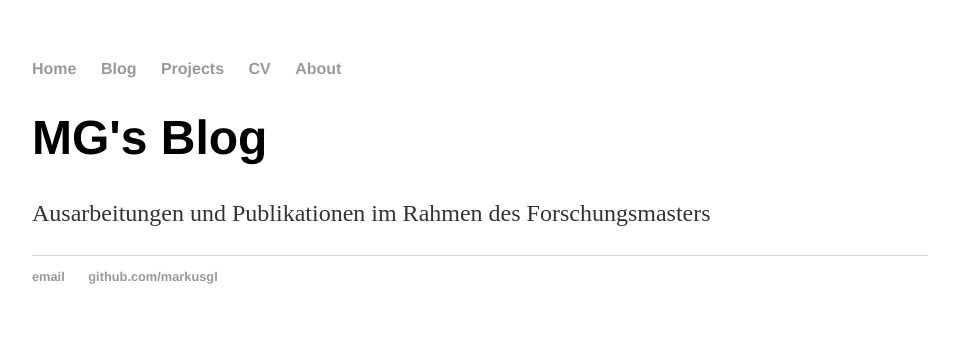
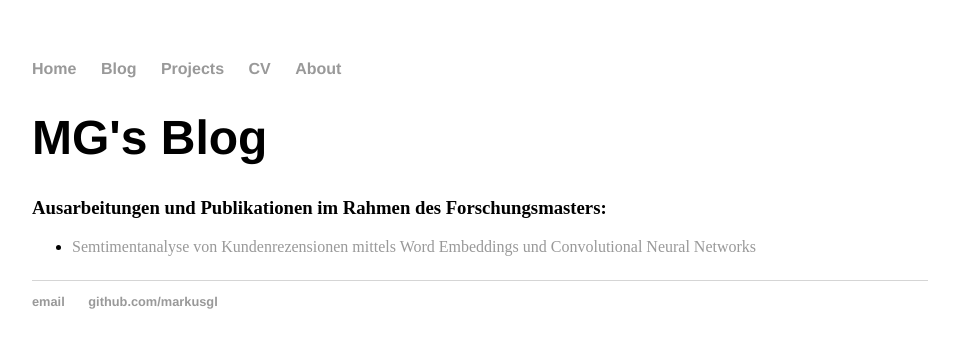
Before and after one commit to markusgl/markusgl.github.io, a Jekyll site: the page built from projects/index.html, in a window 1280 px wide. Shown: the top 348 px of the page, without its empty margins (160-1119 px from the left). Built offline with Jekyll 4.4.1, drawn with Linux system fonts in a browser that asks for light colours.

Commit message:
content update

```diff
--- a/projects/index.html
+++ b/projects/index.html
@@ -4,5 +4,8 @@ title: MG's Blog
 ---
 	<h1>{{ page.title }}</h1>
 	<p>
-        Ausarbeitungen und Publikationen im Rahmen des Forschungsmasters
+        <h3>Ausarbeitungen und Publikationen im Rahmen des Forschungsmasters:</h3>
+        <ul>
+            <li><a href="/projects/IML-B.pdf">Semtimentanalyse von Kundenrezensionen mittels Word Embeddings und Convolutional Neural Networks</a></li>
+        </ul>
     </p>
```
Also changed, not shown: 1 other file.
